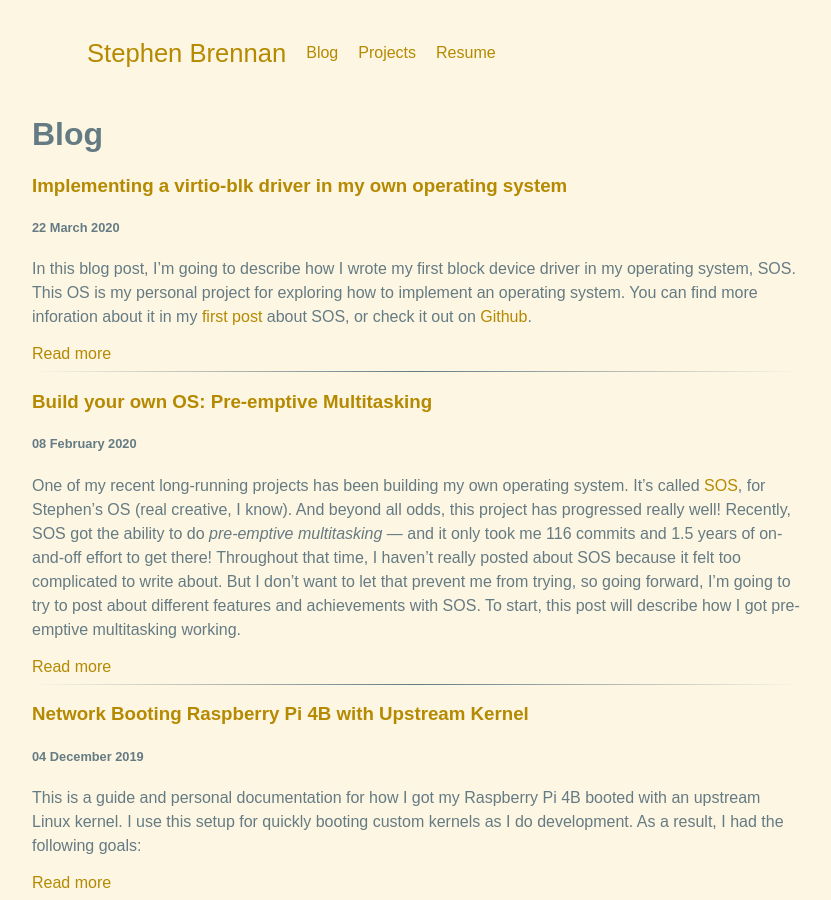
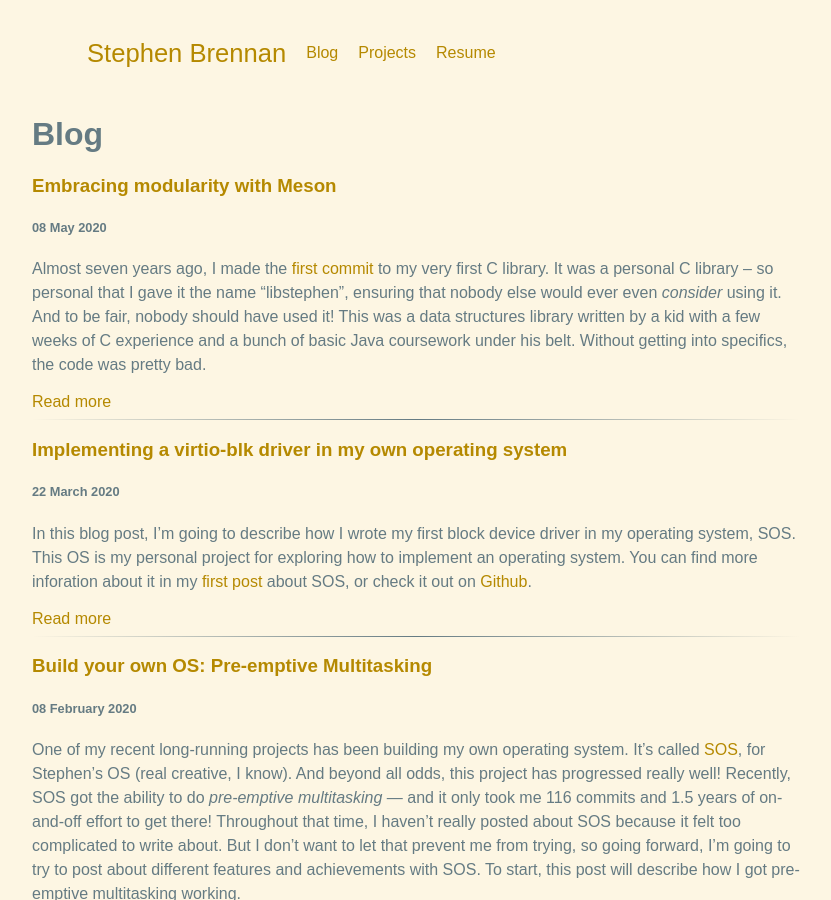
Before and after one commit to brenns10/brennan.io, a Jekyll site: the page built from blog/index.html, in a window 1280 px wide and 900 px high. Shown: the whole window, without its empty margins (224-1055 px from the left). Built offline with Jekyll 4.4.1, drawn with Linux system fonts in a browser that asks for light colours; nearby versions of some CDN libraries; the list of posts is cut into pages by our own code; some of the changed lines change nothing that is shown; some of the changed text lies outside the part shown.

Commit message:
New meson post

```diff
--- a/_config.yml
+++ b/_config.yml
@@ -8,7 +8,7 @@ logo: /images/me.jpg
 
 url: https://brennan.io
 
-gems: [jekyll-paginate]
+plugins: [jekyll-paginate]
 paginate: 10
 paginate_path: "blog/page:num"
 
--- /dev/null
+++ b/_posts/2020-05-08-meson.md
@@ -0,0 +1,240 @@
+---
+layout: post
+title: Embracing modularity with Meson
+description: |
+  How I've adopted the Meson build system to promote more modular,
+  self-contained personal C libraries.
+---
+
+Almost seven years ago, I made the [first commit][] to my very first C library.
+It was a personal C library -- so personal that I gave it the name "libstephen",
+ensuring that nobody else would ever even *consider* using it. And to be fair,
+nobody should have used it! This was a data structures library written by a kid
+with a few weeks of C experience and a bunch of basic Java coursework under his
+belt. Without getting into specifics, the code was pretty bad.
+
+But as bad as the code was, it was mine. It functioned correctly! It had tests!
+I was even able to start using it in other projects. Having pre-made data
+structures made C feel like an easier language. It let me tackle larger problems
+without drowning in the details of every little thing. But soon, a problem
+emerged. I invested a lot of time into making this library really easy to
+develop, but I didn't know how to make it easy to _use_. The best way I knew to
+use libstephen was to create a git submodule, and then do something like this in
+your Makefile:
+
+    libstephen/bin/release/libstephen.a:
+        make -C libstephen
+
+    CFLAGS += -I libstephen/include/
+    # Don't forget to add library to your link command
+
+It was clumsy, but it worked. But I grew to hate this approach for a few
+reasons. First, there was no real versioning - if I made a breaking change in
+libstephen, I had to be sure not to update past a certain git revision until I
+updated my dependencies. And second, I had invested so much time in libstephen's
+build system and tools, that making new projects was frustrating because they
+didn't have any of those tools. Sure, I could add those features over and over
+to each new project, but that was repetitive busy work. I found a "better" way.
+
+Rather than creating new libraries and new projects, I just fudged it: I threw
+**all** my code into this library. Want to implement regex? Boom! Put it in
+libstephen. A lisp-based programming language? Add it to libstephen! Logging
+library? Why not add it as well? What started out as a library of data
+structures got crazy bloated, all because (a) it wasn't easy to create new
+projects, and (b) it wasn't easy to use my existing libraries in projects.
+
+As a result, libstephen has turned into a bit of an embarassment for me. It's
+very bloated, the code isn't great, but it has a lot of useful stuff, and my
+projects depended on it. But a few months ago I stumbled upon a set of tools
+with the potential to solve this problem, and I've been using them to fix up
+this mess. The centerpiece to it all is build system called [Meson][].
+
+## Dependency management in Meson
+
+For those who are into open source C/C++ projects, Meson is not new. Projects
+like GNOME and Systemd have migrated to Meson, and migrating software to Meson
+seems to still be a trendy thing to do.
+
+For those who aren't familiar, Meson is a build system similar to Autotools or
+CMake. It aims to solve a few problems:
+
+1. Compiling your code (probably the easiest of the problems)
+2. Finding libraries you depend on, and linking against them
+3. Allowing users to configure your build
+
+Vanilla Makefiles, as I had been most familiar with before this, are good at #1
+but don't help you much with #2 or #3. As a result, systems like CMake and
+Autotools will actually handle #2 and #3, and generate makefiles to do #1.
+
+Coming from languages like Python, which have package management built-in, it
+almost seemed strange that C had no standard system for that. The closest thing
+to traditional package management in C is that you can compile many autotools
+projects like this:
+
+    tar xf package.tar.gz
+    cd package
+    ./configure --add some --options here
+    make
+    sudo make install
+
+Of course, this will fail if you're missing a dependent library, so you need to
+do dependency resolution yourself. So at the end of the day, it's not very easy,
+and it's certainly not very automated.
+
+Meson presents a pretty elegant solution to this whole mess. In your
+`meson.build` file (roughly similar to a Makefile), you write something like
+this:
+
+    libstephen_dep = dependency(
+      'libstephen',
+      fallback: ['libstephen', 'libstephen_dep'],
+      version: '>=0.3.1',
+    )
+    # ...
+    my_project = executable(
+      # ...
+      dependencies : [
+        libstephen_dep,
+      ],
+    )
+
+The `dependency()` function call basically says this:
+
+1. Look for a C library named `libstephen` installed to the system.
+2. If you find one, and it satisfies the version requirements, then use it!
+3. Otherwise, fall back to a "subproject" called libstephen, and use the
+   dependency named `libstephen_dep` declared in its `meson.build`.
+
+Later, the `executable()` call declares a program, and by including the
+dependency, it handles linking the library with your program, as well as adding
+the correct include directories for you. Pretty nifty!
+
+The "subproject" exists as a fallback for when the dependency isn't installed to
+the system, but it's actually pretty useful on its own. Essentially, your
+project contains a `subprojects` directory, which would contain a file like
+this named `libstephen.wrap`:
+
+    [wrap-git]
+    directory = libstephen.git
+    url = https://github.com/brenns10/libstephen
+    revision = v0.4.0
+
+This instructs Meson to pull a git repository at a particular revision. You can
+also ask it to grab a tarball from the web (and provide a checksum for that
+file). The resulting directory should have a `meson.build` file which can build
+the project. If the project doesn't use Meson, you can even add "patches" to the
+subproject which contain a `meson.build`. At the end of the day, your meson
+build file just needs to provide a "dependency" declaration that allows this
+library to get linked into your project.
+
+When all this is in place, you can compile your project with:
+
+    meson build     # analogous to ./configure
+    ninja -C build  # analogous to make
+
+Meson will automatically locate your dependencies and set up the build system to
+either link against the system version, or build a local version.
+
+## Transitive dependencies and diamonds
+
+So what if project A depends on B, and B depends on C? Well, Meson makes it
+pretty simple. Project A needs to include subprojects for B and C. If project A
+included project B and didn't know about C, Meson even provides a nice warning
+message:
+
+    |Looking for a fallback subproject for the dependency C
+    |subprojects/B/meson.build:26: WARNING: Dependency C not found but it is available in a sub-subproject.
+    |To use it in the current project, promote it by going in the project source
+    |root and issuing the following command:
+    |meson wrap promote subprojects/B/subprojects/C.wrap
+
+This is my favorite kind of error message: one which tells you exactly how to
+fix it. Since project B already had the wrap file necessary to compile project
+C, Meson helpfully can copy it for you into project A's `subprojects` directory.
+This is nice because a wrap file will specify the _exact_ version of a
+dependency that you're using, and you're free to modify the version that B is
+using, or leave it alone.
+
+This comes in handy for diamond dependencies. Take the following example:
+
+    A --- depends on -----> B ----- depends on -----\
+     \                                               \
+      \-- depends on -----> D ----- depends on -----> C
+
+In this situation, we have A, B, and C in the same chain as last time. But in
+addition, A depends on D, and D also depends on C, creating a diamond. Although
+it seems like this is more complicated, the same principle applies! Project A
+will include the wrap file for B, C, and D, and B and D will share the same
+version of C. So long as there is a version of C which is compatible with both B
+and C, you're all set. And, even better, if Meson finds any of the dependencies
+installed to the system, it will use those too.
+
+## Small projects and easy dependencies
+
+This has really encouraged me to embrace modularity, and write small, simple
+libraries that can be easily tested and do one thing well. I've broken out many
+parts of the code from libstephen into smaller libraries which all share similar
+naming patterns and similar project structures:
+
+- [sc-regex][]
+- [sc-argparse][]
+- [sc-collections][]
+
+Each one is much more focused (although the collections library could maybe be
+broken into smaller units) and can be included individually. It's pretty easy to
+use each library, but in case I need a refresher on using the libraries, or how
+to install add them as a dependency, I've created the [sc-examples][] repository
+which collects simple, fully-worked examples of small programs that depend on
+these libraries, with build scripts and everything.
+
+To make it easier for me to create new modular libraries, I've created
+[sc-template][], which can simply be copied into a new repository to streamline
+things. None of the template files are too big or complicated, but this just
+streamlines the process even more.  Finally, to collect all these projects into
+a unified whole, I've started using the Sourcehut project feature: [sc-libs][].
+
+## Embracing cosistent tooling
+
+Along with using Meson for all my C libraries, I've started standardizing on a
+few other tools which I use in my [sc-template][] to enforce consistency:
+
+- Meson automatically generates `compile_commands.json`, which can be consumed
+  by clangd to provide a LSP server for any editor.
+- I use a standard `.clang-format` file to enforce a roughly Linux-kernel coding
+  standard on my code.
+- I use the [pre-commit][] library to automatically format my code when I
+  commit.
+- I'm starting to standardize on the Unity test framework, which integrates
+  nicely into Meson's testing system and automatic code coverage generation.
+- All my projects use roughly semantic versioning scheme and maintain
+  changelogs.
+
+Looking forward, I hope that I can benefit from a few more pieces of shared
+tooling:
+
+- Consistent use of Doxygen to document public APIs and produce documentation.
+- Use a Sourcehut builds to do CI testing, and publish documentation as well as
+  source tarballs for new releases.
+
+## The end result
+
+The result of this work has been pretty great. After several months of
+(intermittent) effort, my IRC Chatbot [cbot][] has been migrated onto Meson, and
+has managed to shake its `libstephen` dependency in favor of my `sc-libs`.
+
+While there's nothing too revolutionary about this set of tools I've been using,
+it has made me feel really refreshed. For the first time, I feel like I have a
+set of usable tools for managing C library dependencies, that enables me to
+write modular code like I would in any other language. Hopefully this
+long-winded post gives other some insight or inspiration to learn Meson too!
+
+[first commit]: https://github.com/brenns10/libstephen/commit/7ba2657a4b6320d0756b8c84a086e82fbb90acda
+[Meson]: https://mesonbuild.com/index.html
+[sc-regex]: https://git.sr.ht/~brenns10/sc-regex
+[sc-argparse]: https://git.sr.ht/~brenns10/sc-argparse
+[sc-collections]: https://git.sr.ht/~brenns10/sc-collections
+[sc-template]: https://git.sr.ht/~brenns10/sc-template
+[sc-examples]: https://git.sr.ht/~brenns10/sc-examples
+[pre-commit]: https://pre-commit.com/
+[cbot]: https://github.com/brenns10/cbot
+[sc-libs]: https://sr.ht/~brenns10/sc-libs/
```
